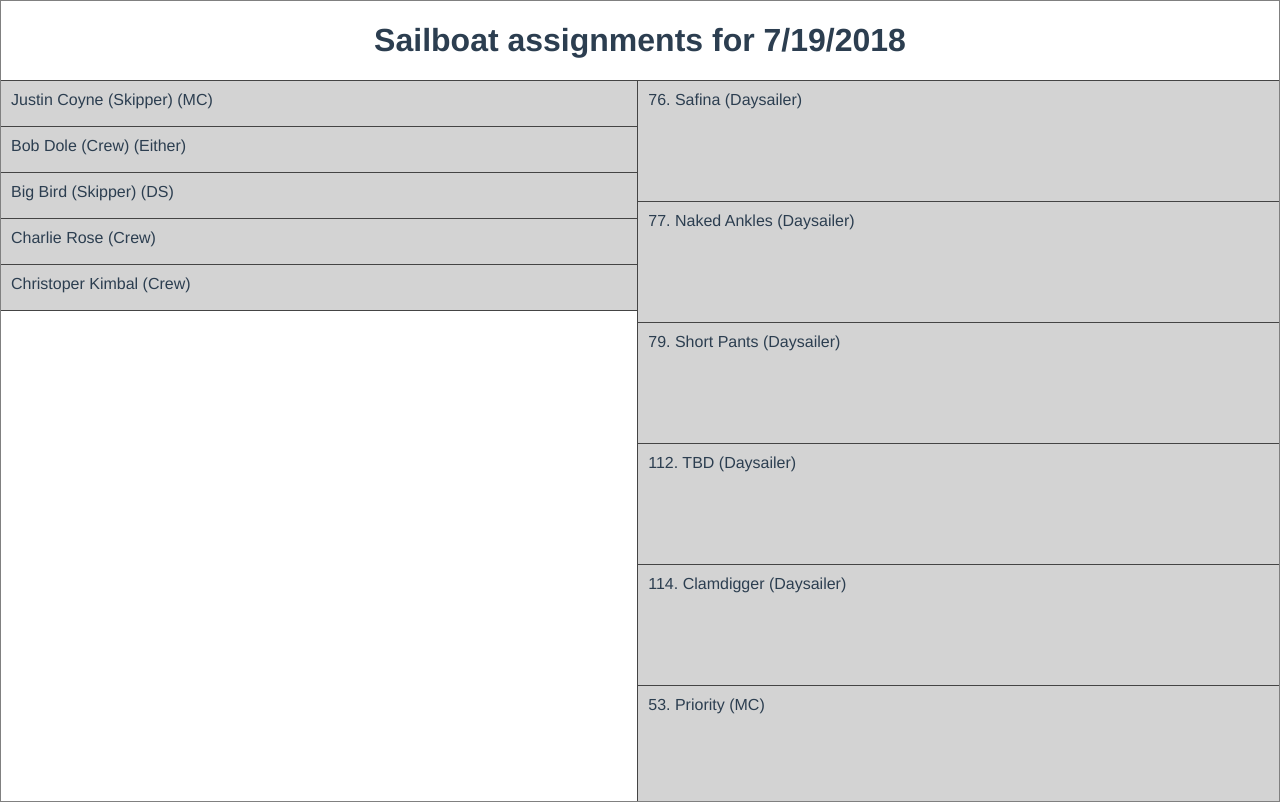
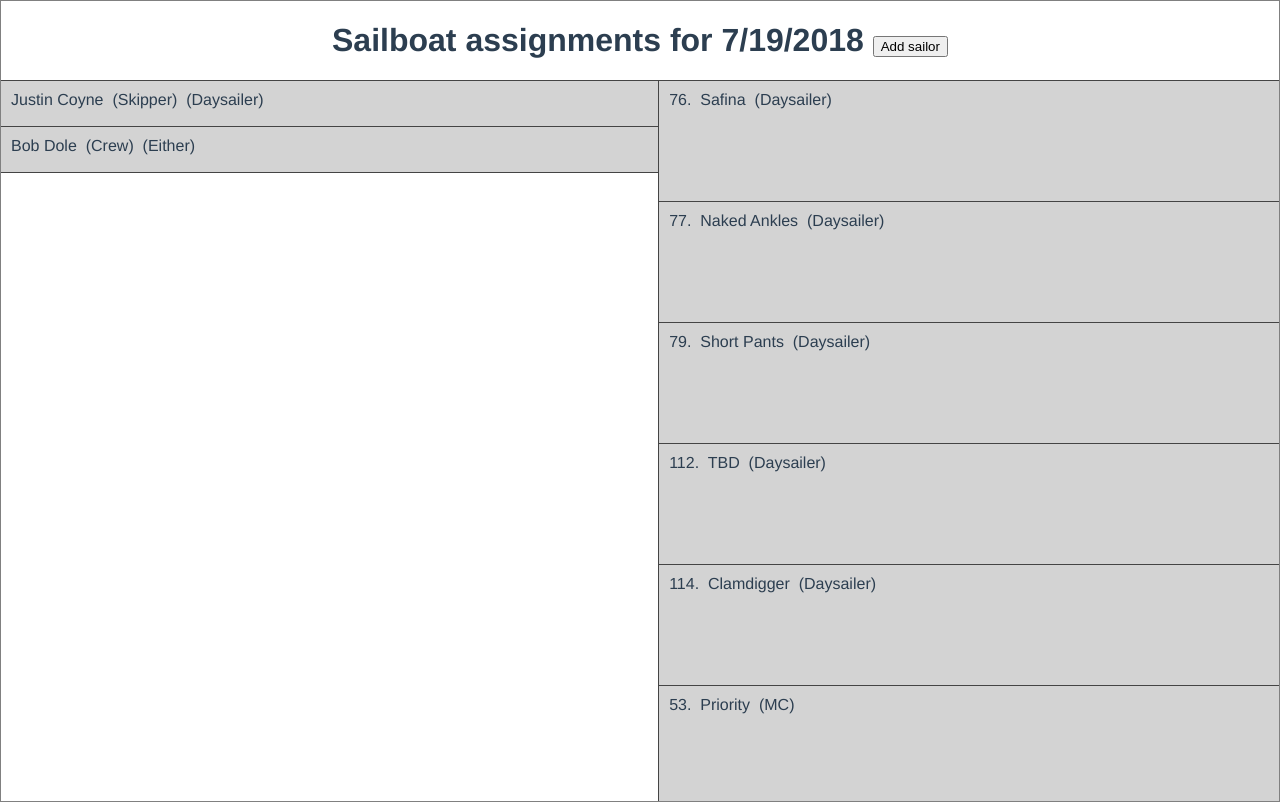
Before and after one commit to jcoyne/dockmaster, a Vue app: page / in a window 1280 px wide. Built offline with nearby package versions, Linux system fonts and the light colour scheme.

Commit message:
Draw lists from data

```diff
--- /dev/null
+++ b/public/boats.json
@@ -0,0 +1,124 @@
+{
+  "boats": [
+    {
+      "name": "Safina",
+      "buoy": 76,
+      "capacityMin": 4,
+      "capacityMax": 5,
+      "type": "Daysailer"
+    },
+    {
+      "name": "Naked Ankles",
+      "buoy": 77,
+      "capacityMin": 4,
+      "capacityMax": 5,
+      "type": "Daysailer"
+    },
+    {
+      "name": "Short Pants",
+      "buoy": 79,
+      "capacityMin": 4,
+      "capacityMax": 5,
+      "type": "Daysailer"
+    },
+    {
+      "name": "TBD",
+      "buoy": 112,
+      "capacityMin": 4,
+      "capacityMax": 5,
+      "type": "Daysailer"
+    },
+    {
+      "name": "Clamdigger",
+      "buoy": 114,
+      "capacityMin": 4,
+      "capacityMax": 5,
+      "type": "Daysailer"
+    },
+    {
+      "name": "Priority",
+      "buoy": 53,
+      "capacityMin": 2,
+      "capacityMax": 3,
+      "type": "MC"
+    },
+    {
+      "name": "Priority",
+      "buoy": 53,
+      "capacityMin": 2,
+      "capacityMax": 3,
+      "type": "MC"
+    },
+    {
+      "name": "Priority",
+      "buoy": 53,
+      "capacityMin": 2,
+      "capacityMax": 3,
+      "type": "MC"
+    },
+    {
+      "name": "Priority",
+      "buoy": 53,
+      "capacityMin": 2,
+      "capacityMax": 3,
+      "type": "MC"
+    },
+    {
+      "name": "Priority",
+      "buoy": 53,
+      "capacityMin": 2,
+      "capacityMax": 3,
+      "type": "MC"
+    },
+    {
+      "name": "Priority",
+      "buoy": 53,
+      "capacityMin": 2,
+      "capacityMax": 3,
+      "type": "MC"
+    },
+    {
+      "name": "Priority",
+      "buoy": 53,
+      "capacityMin": 2,
+      "capacityMax": 3,
+      "type": "MC"
+    },
+    {
+      "name": "Priority",
+      "buoy": 53,
+      "capacityMin": 2,
+      "capacityMax": 3,
+      "type": "MC"
+    },
+    {
+      "name": "Priority",
+      "buoy": 53,
+      "capacityMin": 2,
+      "capacityMax": 3,
+      "type": "MC"
+    },
+    {
+      "name": "Priority",
+      "buoy": 53,
+      "capacityMin": 2,
+      "capacityMax": 3,
+      "type": "MC"
+    },
+    {
+      "name": "Priority",
+      "buoy": 53,
+      "capacityMin": 2,
+      "capacityMax": 3,
+      "type": "MC"
+    },
+    {
+      "name": "Priority",
+      "buoy": 53,
+      "capacityMin": 2,
+      "capacityMax": 3,
+      "type": "MC"
+    }
+
+  ]
+}
--- a/src/App.vue
+++ b/src/App.vue
@@ -1,6 +1,7 @@
 <template>
   <div id="app">
-    <header><h1>Sailboat assignments for 7/19/2018</h1></header>
+    <header><h1>Sailboat assignments for 7/19/2018 <button>Add sailor</button></h1>
+    </header>
     <SailorList/>
     <BoatList/>
   </div>
--- a/src/components/BoatList.vue
+++ b/src/components/BoatList.vue
@@ -1,56 +1,10 @@
 <template>
   <div class="boats">
     <ul class="items">
-      <li>
-        76. Safina (Daysailer)
-      </li>
-      <li>
-        77. Naked Ankles (Daysailer)
-      </li>
-      <li>
-        79. Short Pants (Daysailer)
-      </li>
-      <li>
-        112. TBD (Daysailer)
-      </li>
-      <li>
-        114. Clamdigger (Daysailer)
-      </li>
-      <li>
-        53. Priority (MC)
-      </li>
-      <li>
-        53. Trouble (MC)
-      </li>
-      <li>
-        53. Chill (MC)
-      </li>
-      <li>
-        53. Priority (MC)
-      </li>
-      <li>
-        53. Trouble (MC)
-      </li>
-      <li>
-        53. Chill (MC)
-      </li>
-      <li>
-        53. Priority (MC)
-      </li>
-      <li>
-        53. Trouble (MC)
-      </li>
-      <li>
-        53. Chill (MC)
-      </li>
-      <li>
-        53. Priority (MC)
-      </li>
-      <li>
-        53. Trouble (MC)
-      </li>
-      <li>
-        53. Fortuna (Vic 18)
+      <li v-for="boat in boats">
+        <span class="buoy">{{boat.buoy}}.</span>&nbsp;
+        <span class="name">{{boat.name}}</span>&nbsp;
+        <span class="type">({{boat.type}})</span>
       </li>
     </ul>
   </div>
@@ -59,8 +13,27 @@
 <script>
 export default {
   name: 'BoatList',
-  props: {
-    msg: String
+  data () {
+    return {
+      json: null
+    }
+  },
+  computed: {
+    boats: function() {
+      if (this.json == null)
+        return []
+      return this.json["boats"]
+    }
+  },
+  created: function () {
+    // `this` points to the vm instance
+    fetch('/boats.json')
+      .then(function (response) {
+        return response.json()
+      })
+      .then((myJson) => {
+        this.json = myJson
+      })
   }
 }
 </script>
--- a/src/components/SailorList.vue
+++ b/src/components/SailorList.vue
@@ -1,20 +1,10 @@
 <template>
   <div class="sailors">
     <ul class="items">
-      <li>
-        Justin Coyne (Skipper) (MC)
-      </li>
-      <li>
-        Bob Dole (Crew) (Either)
-      </li>
-      <li>
-        Big Bird (Skipper) (DS)
-      </li>
-      <li>
-        Charlie Rose (Crew)
-      </li>
-      <li>
-        Christoper Kimbal (Crew)
+      <li v-for="sailor in sailors">
+        <span class="name">{{sailor.name}}</span>&nbsp;
+        <span class="role">({{sailor.role}})</span>&nbsp;
+        <span class="role">({{sailor.preference}})</span>
       </li>
     </ul>
   </div>
@@ -23,8 +13,21 @@
 <script>
 export default {
   name: 'SailorList',
-  props: {
-    msg: String
+  data() {
+    return {
+      sailors: [
+        {
+          name: "Justin Coyne",
+          role: "Skipper",
+          preference: "Daysailer"
+        },
+        {
+          name: "Bob Dole",
+          role: "Crew",
+          preference: "Either"
+        },
+      ]
+    }
   }
 }
 </script>
```
